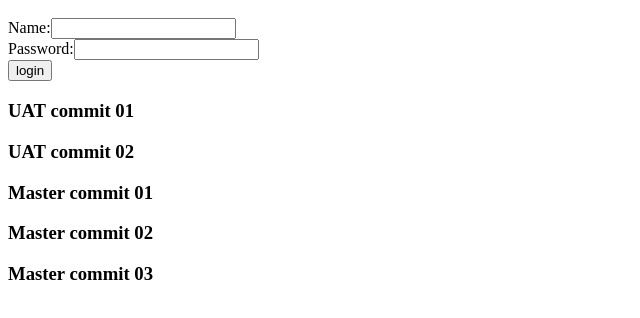
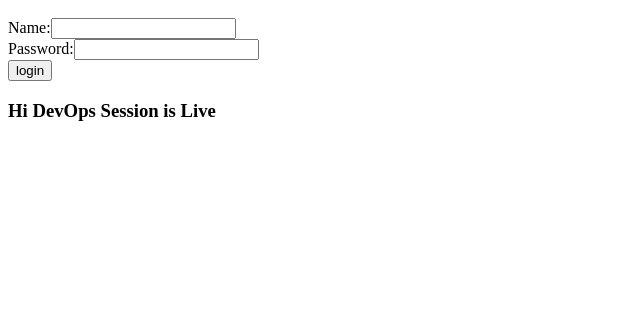
Before and after one commit to RiteshDevOpsTrainer/nov2019, a plain HTML site: page WebContent/index.html in a window 1280 px wide. Shown: the part 48-366 px from the top of the page, without its empty margins (0-640 px from the left). Drawn offline with Linux system fonts and the light colour scheme.

Commit message:
Update index.html

```diff
--- a/WebContent/index.html
+++ b/WebContent/index.html
@@ -4,9 +4,6 @@
 Name:<input type="text" name="userName"/><br/>
 Password:<input type="password" name="userPass"/><br/>
 <input type="submit" value="login"/>
-<h3>UAT commit 01</h3>
-<h3>UAT commit 02</h3>
-<h3> Master commit 01 </h3>
-<h3> Master commit 02 </h3>
-<h3> Master commit 03 </h3>
+
+  <h3> Hi DevOps Session is Live</h3>
 </form>
```
